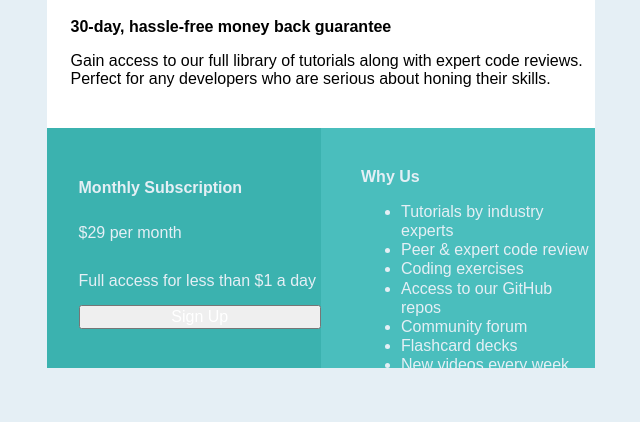
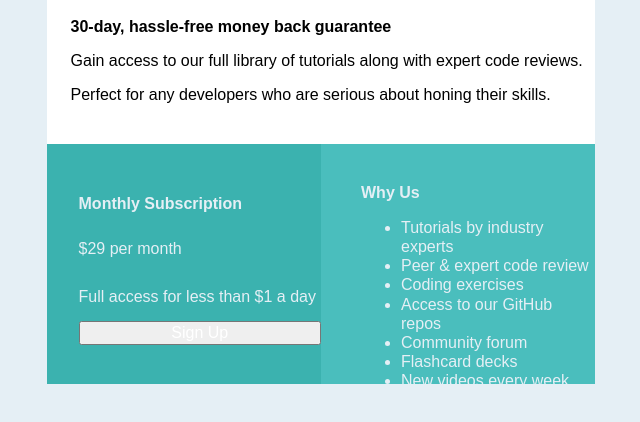
Before and after one commit to RITESH29-web/single-price-grid-component-master, a plain HTML site: page index.html in a window 1280 px wide. Shown: the part 160-582 px from the top of the page, without its empty margins (319-959 px from the left). Drawn offline with Linux system fonts and the light colour scheme.

Commit message:
Some minor addition and deletion

```diff
--- a/index.html
+++ b/index.html
@@ -24,12 +24,15 @@
           Join our community
         </h1>
 
-        <h2>
+        <h2 id="bright-yellow">
           30-day, hassle-free money back guarantee
         </h2>
 
-        <p>
-          Gain access to our full library of tutorials along with expert code reviews.<br>
+        <p class="lightgrey">
+          Gain access to our full library of tutorials along with expert code reviews.
+        </p>
+
+        <p class="lightgrey">
           Perfect for any developers who are serious about honing their skills.
         </p>
 
@@ -43,16 +46,12 @@
             Monthly Subscription
           </h2>
 
-          <div class="dollar">
+          <p class="money">
+            <span class="bold">&dollar;29</span>
+            per month
+          </p>
 
-            <p>
-              <span>&dollar;29</span>
-              per month
-            </p>
-
-          </div>
-
-          <p>
+          <p class="full-access">
             Full access for less than &dollar;1 a day
           </p>
 
```
